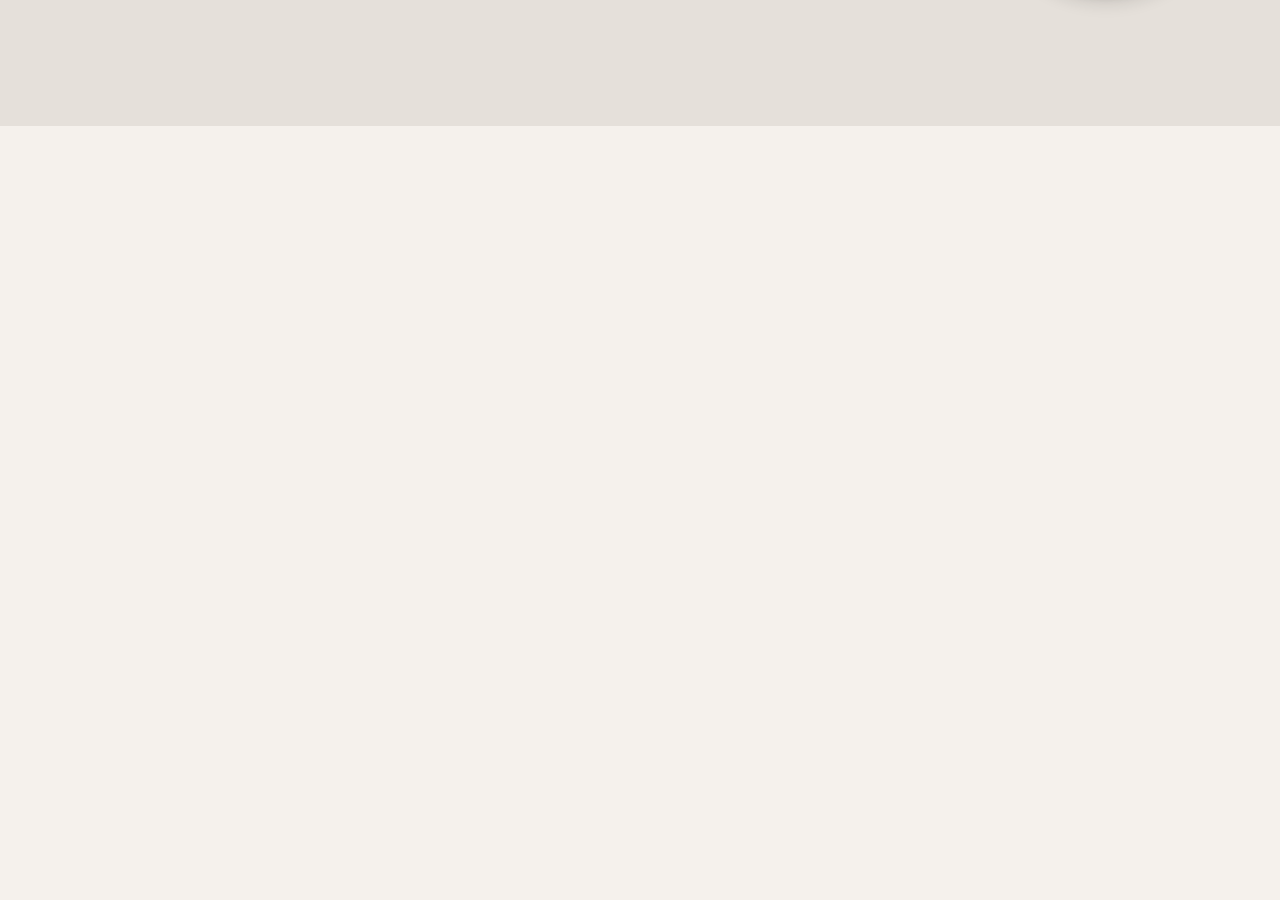
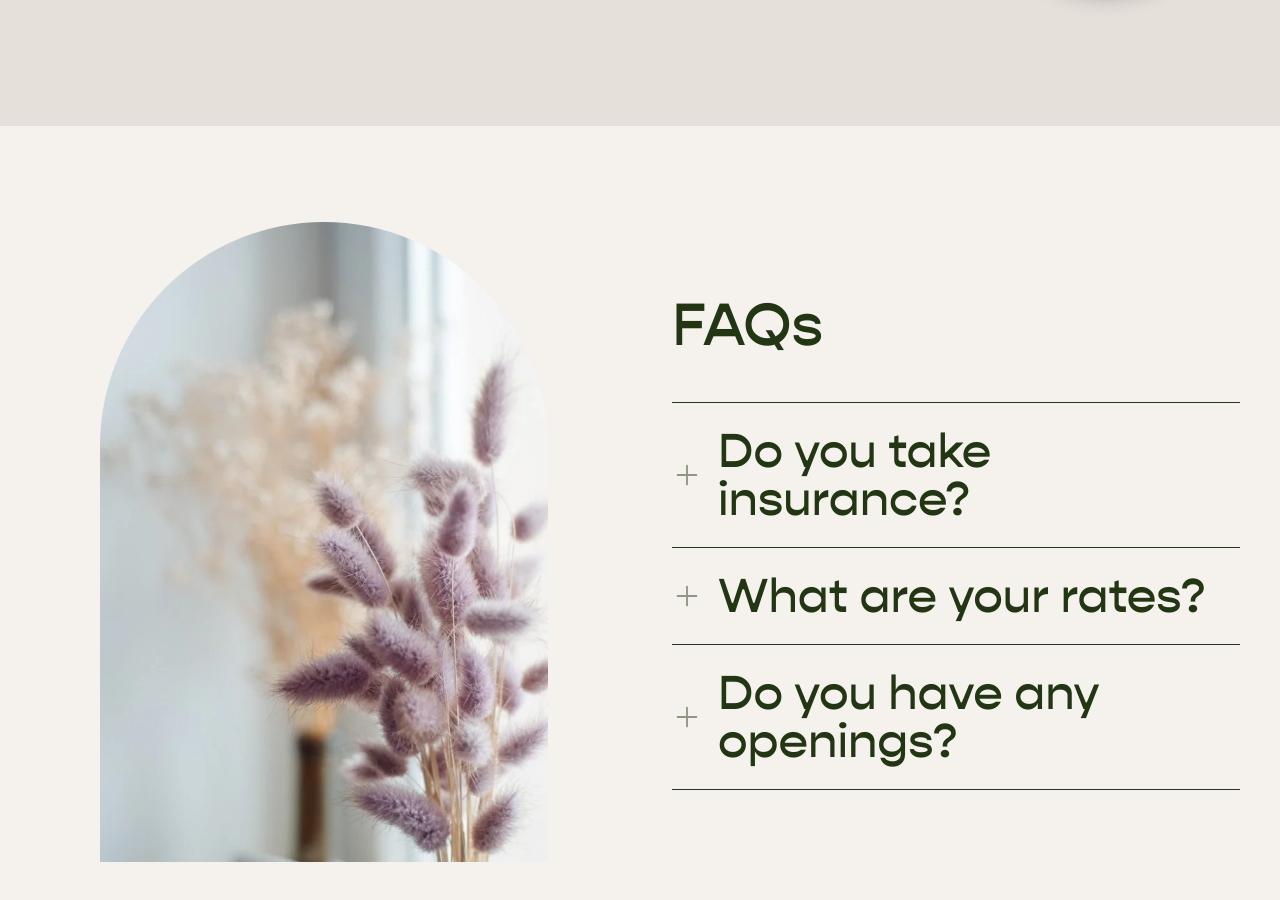
Before and after one commit to NIHHHHHHHHHHH/bloom-therapy, a Next.js app: page / in a window 1280 px wide. Shown: the part 3861-4761 px from the top of the page. Before the commit the page ends 3987 px from the top, so only its background shows below. Built offline with nearby package versions, Linux system fonts and the light colour scheme.

Commit message:
feat: add FAQs section with accordion functionality

```diff
--- a/app/page.js
+++ b/app/page.js
@@ -4,6 +4,7 @@ import HeroBanner from '@/components/HeroBanner'
 import MySpecialties from '@/components/MySpecialities'
 import WorkWithMe from '@/components/WorkWithMe'
 import AboutMe from '@/components/AboutMe'
+import FAQs from '@/components/FAQs'
 
 
 export default function Home() {
@@ -15,6 +16,7 @@ export default function Home() {
       <MySpecialties />
       <WorkWithMe />
       <AboutMe />
+      <FAQs />
     </main>
   )
 }
--- /dev/null
+++ b/components/FAQs.js
@@ -0,0 +1,82 @@
+'use client'
+
+import { useState } from 'react'
+import { PlusIcon, MinusIcon } from '@heroicons/react/24/outline'
+import ArchImage from './ArchImage'
+
+export default function FAQs() {
+  const [openIndex, setOpenIndex] = useState(null)
+
+  const faqs = [
+    {
+      question: "Do you take insurance?",
+      answer: "Answer goes here."
+    },
+    {
+      question: "What are your rates?",
+      answer: "Answer goes here."
+    },
+    {
+      question: "Do you have any openings?",
+      answer: "Answer goes here."
+    }
+  ]
+
+  const toggleFAQ = (index) => {
+    setOpenIndex(openIndex === index ? null : index)
+  }
+
+  return (
+    <section className="bg-primary py-16 lg:py-24 px-0 xs:px-10 2xl:px-20">
+      <div className="max-w-full mx-auto w-full">
+        <div className="grid grid-cols-1 md:grid-cols-2 gap-12 lg:gap-16 items-center">
+
+          {/* First Div - Image */}
+          <div className="flex justify-center ">
+            <ArchImage
+              src="/images/faqs.webp"
+              alt="Lavender flowers in a vase"
+              className="w-full max-w-35 md:max-w-sm xl:max-w-md  2xl:max-w-lg"
+            />
+          </div>
+
+          {/* Second Div - Content */}
+          <div className="flex flex-col items-center justify-center md:items-start">
+            <div className="w-full max-w-4xl space-y-8">
+              <h2 className="text-4xl lg:text-5xl xl:text-6xl font-medium text-foreground mb-12 text-left">
+                FAQs
+              </h2>
+
+              <div className="space-y-0 border-t border-foreground">
+                {faqs.map((faq, index) => (
+                  <div key={index} className="border-b border-foreground">
+                    <button
+                      onClick={() => toggleFAQ(index)}
+                      className="w-full py-6 flex items-center gap-4 text-left"
+                    >
+                      {openIndex === index ? (
+                        <MinusIcon className="w-7.5 h-7.5 text-icon shrink-0" />
+                      ) : (
+                        <PlusIcon className="w-7.5 h-7.5 text-icon shrink-0" />
+                      )}
+                      <span className="text-2xl xs:text-3xl md:text-2xl lg:text-4xl xl:text-5xl font-medium text-foreground">
+                        {faq.question}
+                      </span>
+                    </button>
+
+                    {openIndex === index && (
+                      <div className="pb-6  text-base lg:text-xl text-foreground">
+                        {faq.answer}
+                      </div>
+                    )}
+                  </div>
+                ))}
+              </div>
+            </div>
+          </div>
+
+        </div>
+      </div>
+    </section>
+  )
+}
```
Also changed, not shown: public/images/faqs.webp (added).
